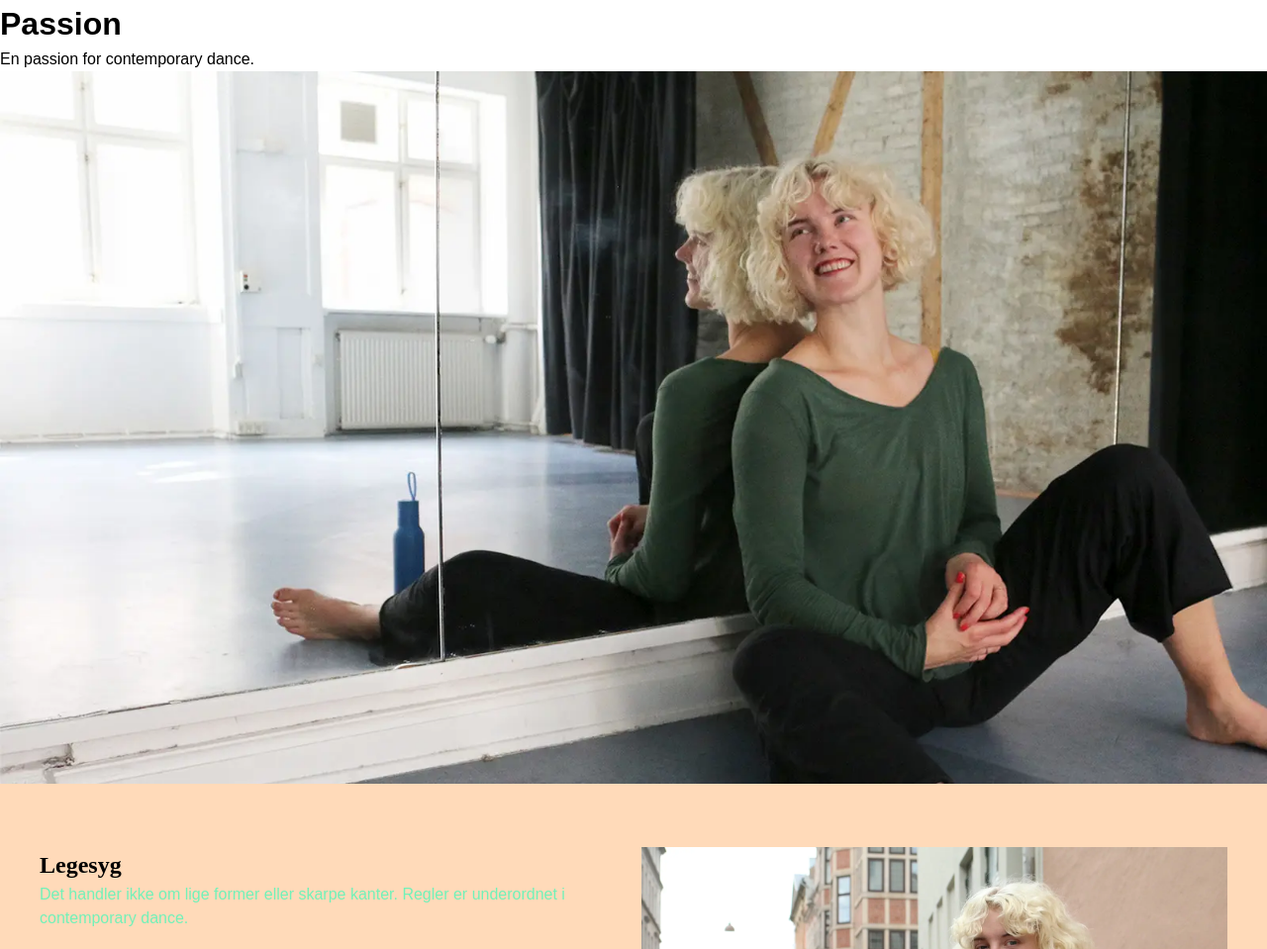
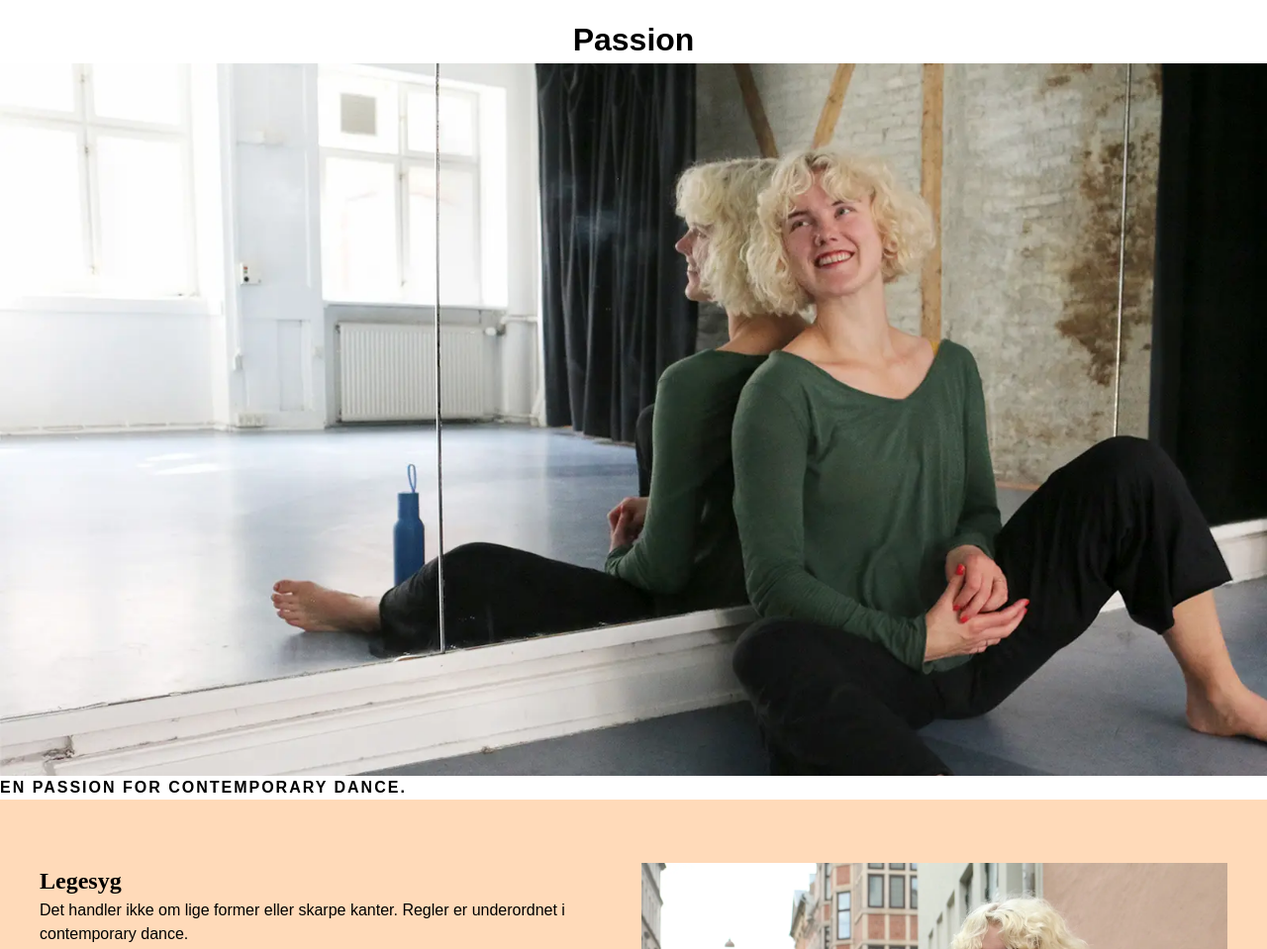
Before and after one commit to rubyrubyrubin/pilot_site, a plain HTML site: page index.html in a window 1280 px wide. Shown: the top 959 px of the page at 99% size. Drawn offline with Linux system fonts and the light colour scheme; a web font is replaced by a local one.

Commit message:
version2

```diff
--- a/index.html
+++ b/index.html
@@ -12,9 +12,13 @@
   </head>
   <body>
     <header>
-      <h1>Passion</h1>
-      <p>En passion for contemporary dance.</p>
+      <figure>
+        <figcaption>
+        <h1>Passion</h1>
       <img src="img/chris_spejl.webp" alt="" width="1200" height="675" />
+       <p>En passion for contemporary dance.</p>
+      </figcaption>
+      </figure>
     </header>
 
   <main>
@@ -28,7 +32,7 @@
   </div>
   <figure>
     <img src="img/chris_portrait.webp" alt="" width="800" height="570" />
-    <figcaption>Christine Fuglbjerg</figcaption>
+    <p>Christine Fuglbjerg</p>
 </article>
 </section>
 
@@ -59,10 +63,7 @@
           <div class="content">
             <h2>Video</h2>
             <p>
-              Lorem ipsum dolor sit amet, consectetur adipisicing elit. Quisquam
-              delectus nemo totam laborum libero eveniet ipsum accusantium.
-              Blanditiis ullam ab et, quis optio deleniti, consequuntur
-              incidunt, voluptate laboriosam quisquam excepturi.
+              Christine danser i hendes dansestudie.
             </p>
           </div>
           <figure>
--- a/style.css
+++ b/style.css
@@ -35,12 +35,26 @@ article {
 }
 
 .content > p {
-  color: #72f1b8;
+  color: black;
 }
 
-p + figure {
+figure h1 {
   /*ved siden af*/
   margin-top: 1rem;
+  place-self: end center;
+}
+
+figure figcaption {
+  /* display: grid;
+  justify-content: center;
+  align-items: center;
+  margin: 0 auto; */
+  /* max-width: 500px; */
+  place-self: end center;
+}
+
+figure > * {
+  grid-area: 1/1;
 }
 
 /* ========== gallery ========== */
@@ -75,3 +89,11 @@ h2 {
   grid-template-columns: 1fr 1fr;
   gap: 10px;
 }
+
+header p {
+  grid-row: 1;
+  align-self: self-end;
+  text-transform: uppercase;
+  letter-spacing: 2px;
+  font-weight: 600;
+}
```
